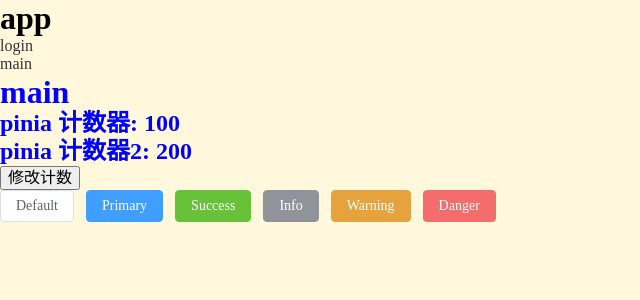
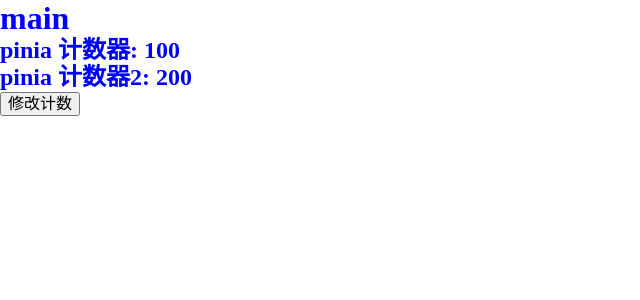
Before and after one commit to itchaox/itchaox-Vue3-TS_CMS, a Vue app: page /#/main in a window 1280 px wide. Shown: the top 300 px of the page, without its empty margins (0-640 px from the left). Built offline with nearby package versions, Linux system fonts and the light colour scheme.

Commit message:
feat(login): change style

```diff
--- a/src/App.vue
+++ b/src/App.vue
@@ -4,22 +4,13 @@
  * @Author: wc
  * @Date: 2022-11-08 14:06:51
  * @LastEditors: wc
- * @LastEditTime: 2022-11-10 16:30:29
+ * @LastEditTime: 2022-11-10 17:09:13
 -->
 <template>
   <div class="app">
-    <h1>app</h1>
-    <router-link to="/login">login</router-link><br />
-    <router-link to="/main">main</router-link>
+    <!-- <router-link to="/login">login</router-link> -->
+    <!-- <router-link to="/main">main</router-link> -->
     <router-view></router-view>
-    <el-row class="mb-4">
-      <el-button>Default</el-button>
-      <el-button type="primary">Primary</el-button>
-      <el-button type="success">Success</el-button>
-      <el-button type="info">Info</el-button>
-      <el-button type="warning">Warning</el-button>
-      <el-button type="danger">Danger</el-button>
-    </el-row>
   </div>
 </template>
 
@@ -29,6 +20,5 @@
 .app {
   height: 100vh;
   width: 100vw;
-  background-color: cornsilk;
 }
 </style>
--- a/src/router/index.ts
+++ b/src/router/index.ts
@@ -4,7 +4,7 @@
  * @Author: wc
  * @Date: 2022-11-09 17:01:59
  * @LastEditors: wc
- * @LastEditTime: 2022-11-10 10:19:35
+ * @LastEditTime: 2022-11-10 16:59:08
  */
 
 import { createRouter, createWebHashHistory } from 'vue-router'
@@ -14,7 +14,8 @@
   routes: [
     {
       path: '/',
-      redirect: '/main'
+      // redirect: '/main'
+      redirect: '/login'
     },
     {
       path: '/login',
--- a/src/views/login/Login.vue
+++ b/src/views/login/Login.vue
@@ -4,11 +4,19 @@
  * @Author: wc
  * @Date: 2022-11-10 09:35:22
  * @LastEditors: wc
- * @LastEditTime: 2022-11-10 09:46:27
+ * @LastEditTime: 2022-11-10 17:21:07
 -->
 <template>
   <div class="login">
-    <h1>login</h1>
+    <div class="login-panel">
+      <div class="title">Airbnb_CMS</div>
+      <div class="tabs"></div>
+      <div class="operate">
+        <span>记住密码</span>
+        <span>忘记密码</span>
+      </div>
+      <div class="login-btn">立即登录</div>
+    </div>
   </div>
 </template>
 
@@ -16,6 +24,9 @@
 
 <style lang="less" scoped>
 .login {
-  color: blue;
+  width: 100%;
+  height: 100%;
+  background: url('../../assets/img/login-bg.jpg');
+  background-size: cover;
 }
 </style>
```
Also changed, not shown: src/assets/img/login-bg.jpg (added).
